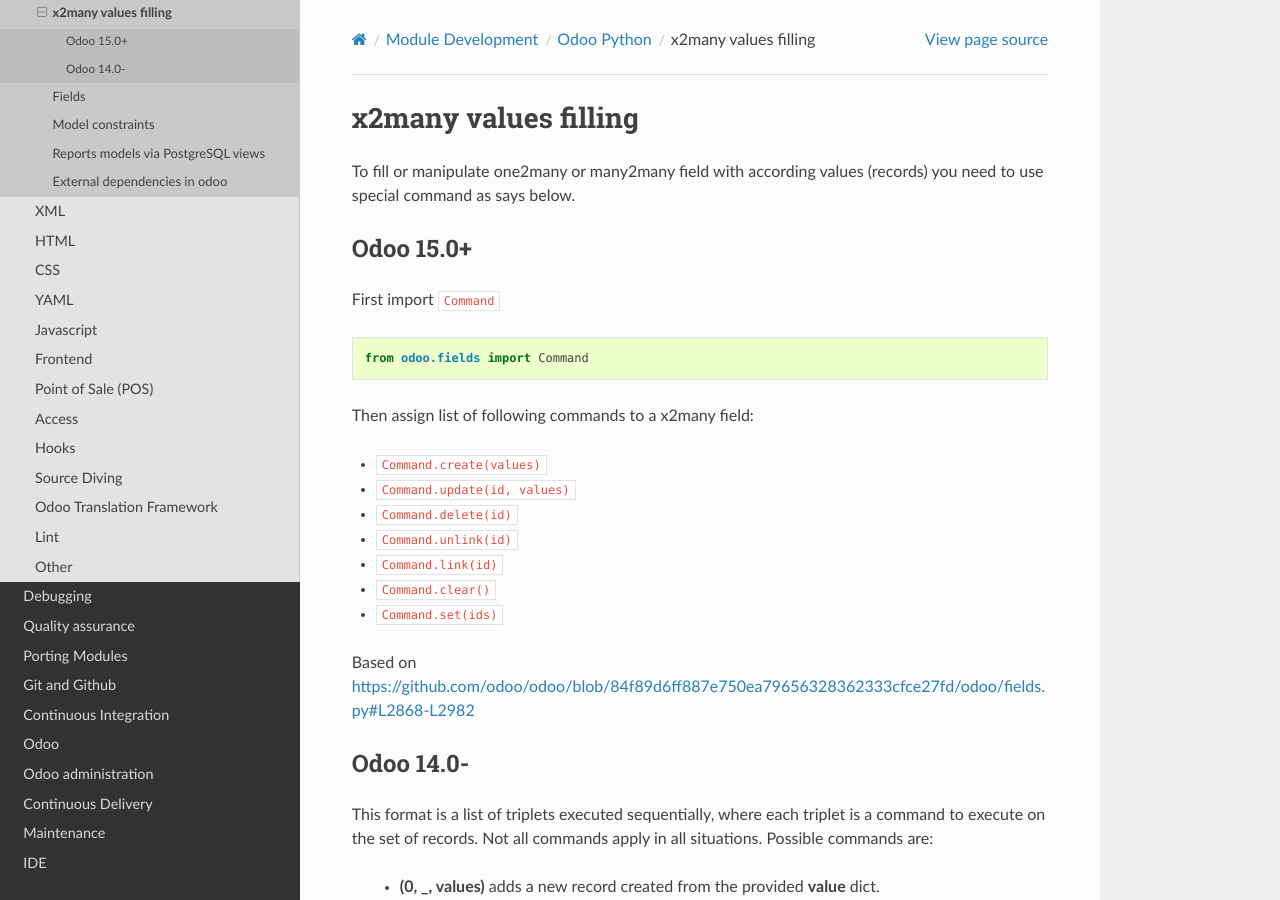
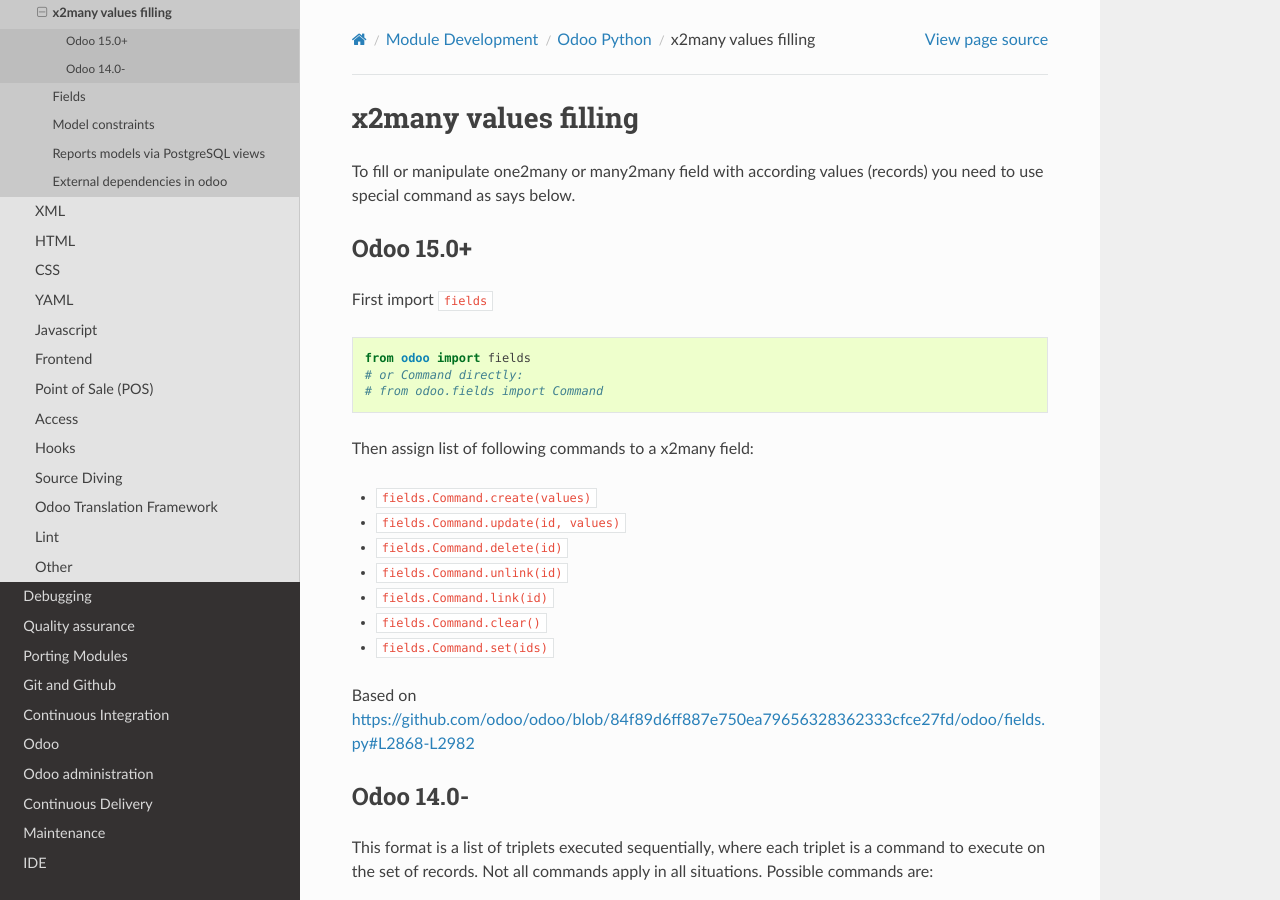
Before and after one commit to itpp-labs/odoo-development, a Sphinx documentation site: the page built from docs/dev/py/x2many.rst, in a window 1280 px wide and 900 px high. Built offline with Sphinx 7.4.7 and the Read the Docs theme 2.0.0, drawn with Linux system fonts in a browser that asks for light colours.

Commit message:
Update x2many.rst

```diff
--- a/docs/dev/py/x2many.rst
+++ b/docs/dev/py/x2many.rst
@@ -7,21 +7,23 @@
 Odoo 15.0+
 ----------
 
-First import ``Command``
+First import ``fields``
 
 .. code-block:: python
 
-    from odoo.fields import Command
+    from odoo import fields
+    # or Command directly:
+    # from odoo.fields import Command
 
 Then assign list of following commands to a x2many field:
 
-* ``Command.create(values)``
-* ``Command.update(id, values)``
-* ``Command.delete(id)``
-* ``Command.unlink(id)``
-* ``Command.link(id)``
-* ``Command.clear()``
-* ``Command.set(ids)``
+* ``fields.Command.create(values)``
+* ``fields.Command.update(id, values)``
+* ``fields.Command.delete(id)``
+* ``fields.Command.unlink(id)``
+* ``fields.Command.link(id)``
+* ``fields.Command.clear()``
+* ``fields.Command.set(ids)``
 
 Based on https://github.com/odoo/odoo/blob/84f89d6ff887e750ea79656328362333cfce27fd/odoo/fields.py#L2868-L2982
 
```
